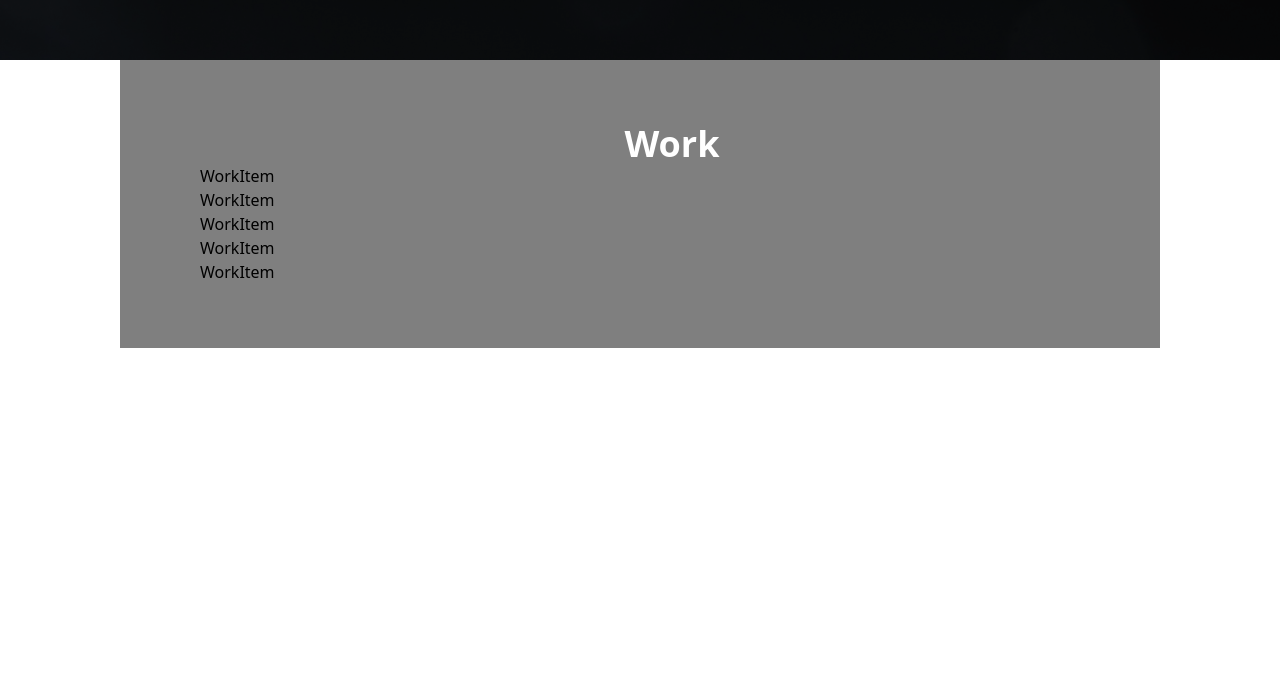
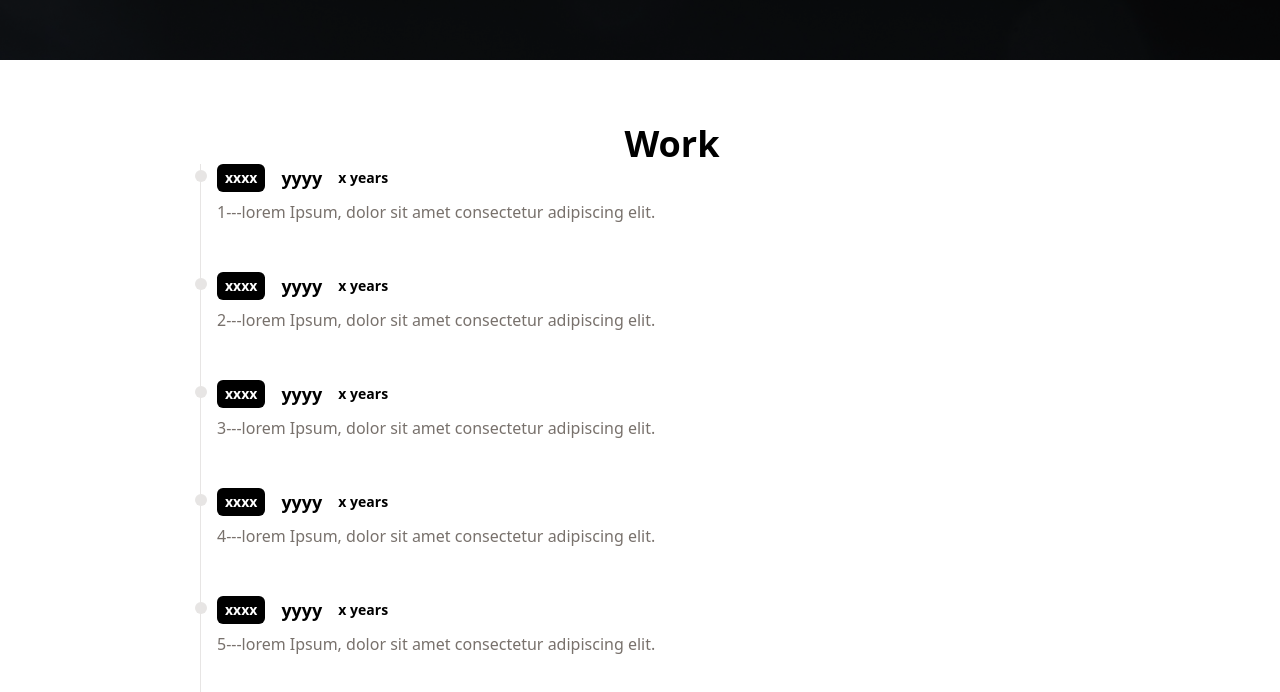
Before and after one commit to JYK33/Porfolio2.0, a React (Vite) app: page / in a window 1280 px wide. Shown: the part 740-1432 px from the top of the page. Before the commit the page ends 1088 px from the top, so only its background shows below. Built offline with nearby package versions, Linux system fonts and the light colour scheme.

Commit message:
getting the work section finished

```diff
--- a/src/components/Work.jsx
+++ b/src/components/Work.jsx
@@ -3,40 +3,42 @@ import WorkItem from "./WorkItem"
 
 const data = [
   {
-    year: "xxxx",
-    title: "xxxx",
+    year: "xxxx ",
+    title: "yyyy ",
     duration: "x years",
-    deatils: "lorem Ipsum, dolor sit amet consectetur adipiscing elit.",
+    details: "1---lorem Ipsum, dolor sit amet consectetur adipiscing elit.",
   },
   {
-    year: "xxxx",
-    title: "xxxx",
+    year: "xxxx ",
+    title: "yyyy ",
     duration: "x years",
-    details: "lorem Ipsum, dolor sit amet consectetur adipiscing elit.",
+    details: "2---lorem Ipsum, dolor sit amet consectetur adipiscing elit.",
   },
   {
-    year: "xxxx",
-    title: "xxxx",
+    year: "xxxx ",
+    title: "yyyy ",
     duration: "x years",
-    details: "lorem Ipsum, dolor sit amet consectetur adipiscing elit.",
+    details: "3---lorem Ipsum, dolor sit amet consectetur adipiscing elit.",
   },
   {
-    year: "xxxx",
-    title: "xxxx",
+    year: "xxxx ",
+    title: "yyyy ",
     duration: "x years",
-    details: "lorem Ipsum, dolor sit amet consectetur adipiscing elit.",
+    details: "4---lorem Ipsum, dolor sit amet consectetur adipiscing elit.",
   },
   {
-    year: "xxxx",
-    title: "xxxx",
+    year: "xxxx ",
+    title: "yyyy ",
     duration: "x years",
-    details: "lorem Ipsum, dolor sit amet consectetur adipiscing elit.",
+    details: "5---lorem Ipsum, dolor sit amet consectetur adipiscing elit.",
   },
 ];
 
 const Work = () => {
-  return <div id="work" className="max-w-[1040px] m-auto md:pl-20 p-4 py-16 bg-black/50">
-    <h1 className="text-white text-4xl font-bold text-center">Work</h1>
+  // try to change color of back ground here ?
+  return <div id="work" className="max-w-[1040px] m-auto md:pl-20 p-4 py-16">
+    {/* change color of text here */}
+    <h1 className="text-black text-4xl font-bold text-center">Work</h1>
     {data.map((item, idx) => (
         <WorkItem
         key ={idx}
--- a/src/components/WorkItem.jsx
+++ b/src/components/WorkItem.jsx
@@ -1,8 +1,18 @@
 import React from "react"
 
-const WorkItem = () => {
+const WorkItem = ({year, title, duration, details}) => {
     return (
-        <div>WorkItem</div>
+        <ol className="flex flex-col md:flew-row relative border-l border-stone-200">
+            <li className="mb-10 ml-4">
+                <div className= "absolute w-3 h-3 bg-stone-200 rounded-full mt-1.5 -left-1.5 border-white" />
+                <p className= "flex flex-wrap gap-4 flex-row items-center justify-start text-xs md:text-sm">
+                    <span className="inline-block px-2 py-1 font-semibold text-white bg-black rounded-md">{year}</span>
+                    <span className="text-lg font-semibold text-black">{title}</span>
+                    <span className="my-1 leading-none text-md font-semibold text-black-300">{duration}</span>
+                </p>
+                    <p className="my-2 text-base font-normal text-stone-500">{details}</p>
+            </li>
+        </ol>
     )
 }
 
```
